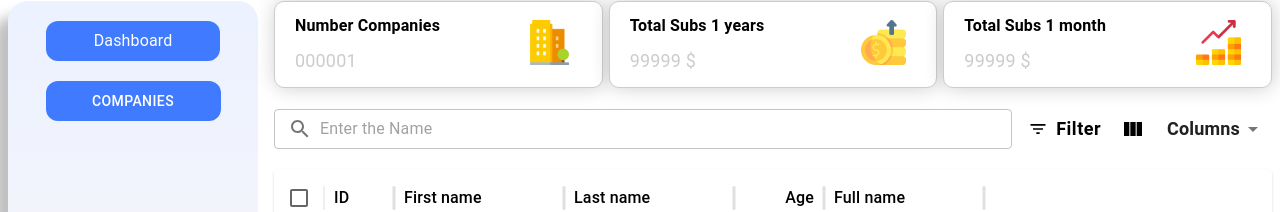
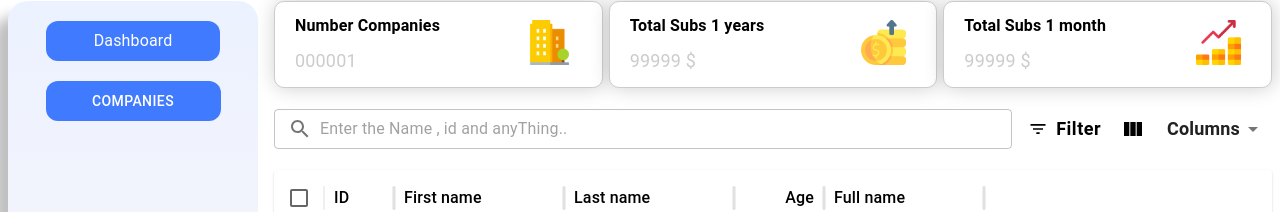
Before and after one commit to ahmedpolat2002/Dashboard-Task, a Next.js app: page /dashboard in a window 1280 px wide. Shown: the part 103-315 px from the top of the page. Built offline with nearby package versions, Linux system fonts and the light colour scheme.

Commit message:
Update some files(search and data table)

```diff
--- a/app/_components/ContentPage.tsx
+++ b/app/_components/ContentPage.tsx
@@ -81,7 +81,7 @@ export default function ContentPage() {
         <Search
           onSearch={setSearchText}
           style={{ flex: 1 }}
-          placeholder="Enter the Name"
+          placeholder="Enter the Name , id and anyThing.."
         />
 
         <Filter onApplyFilter={handleFilterApply} />
```
